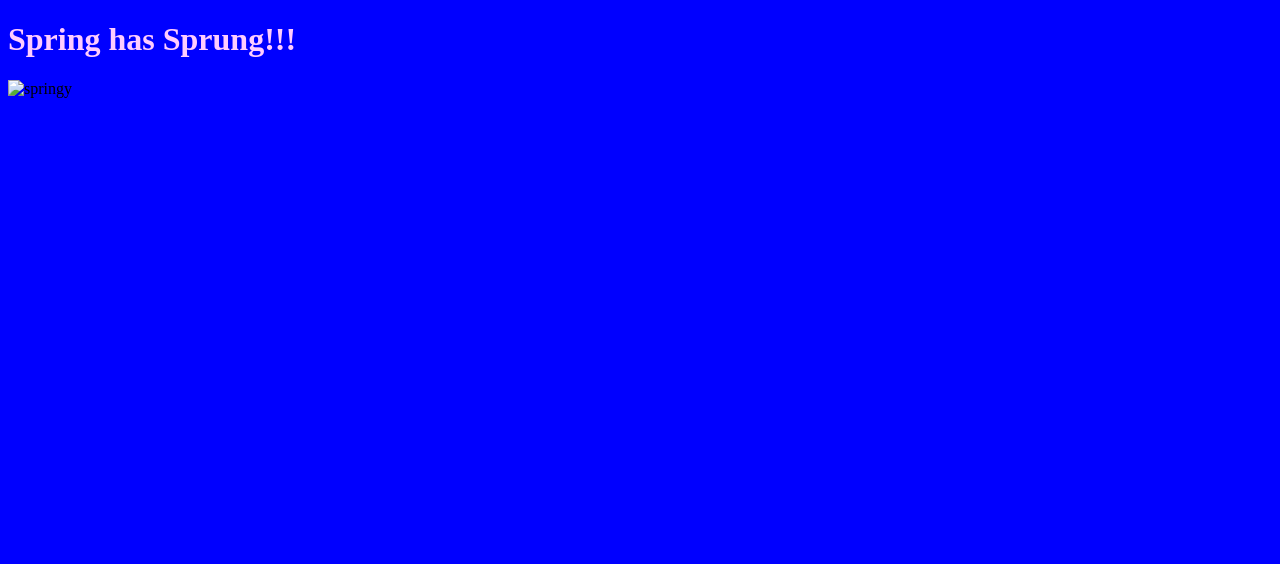
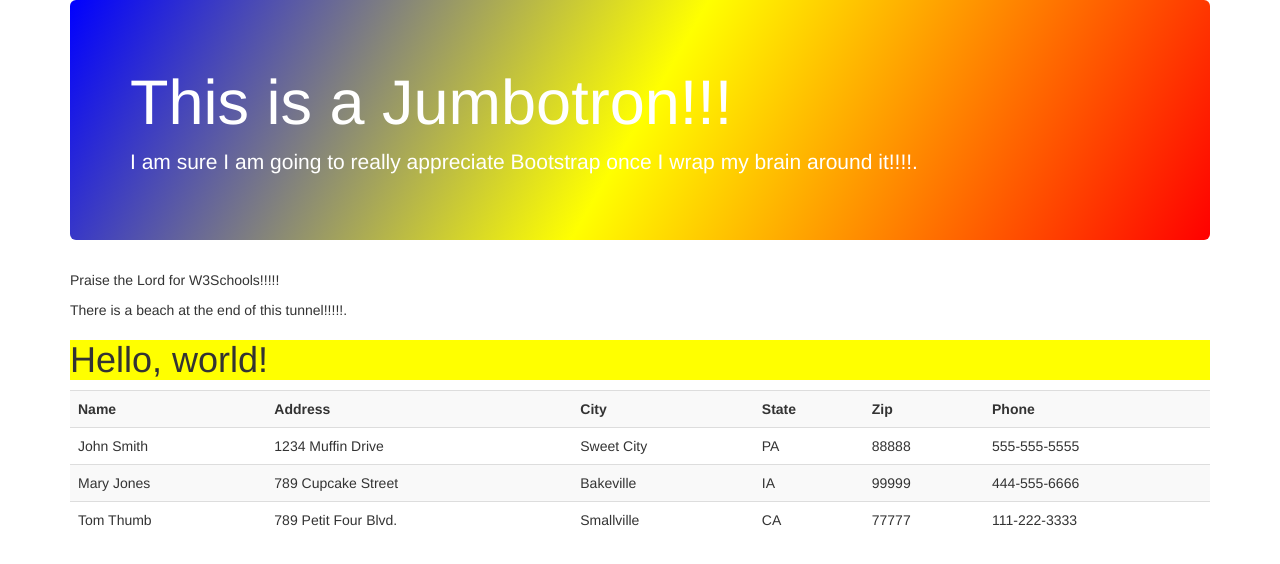
Before and after one commit to VerPloegL/Spring, a plain HTML site: page index.html in a window 1280 px wide. Drawn offline with nearby package versions, Linux system fonts and the light colour scheme.

Commit message:
Added Bootstrap

```diff
--- a/index.html
+++ b/index.html
@@ -1,15 +1,70 @@
 <!DOCTYPE html>
-<html>
+<html lang="en">
+  <head>
+    <meta charset="utf-8">
+    <meta http-equiv="X-UA-Compatible" content="IE=edge">
+    <meta name="viewport" content="width=device-width, initial-scale=1">
+    <!-- The above 3 meta tags *must* come first in the head; any other head content must come *after* these tags -->
+    <title>Bootstrap 101 Template</title>
 
-	<head>
-	<link rel="stylesheet" href="styles.css"/>
-	</head>
+    <!-- Bootstrap -->
+    <link rel="stylesheet" href="https://maxcdn.bootstrapcdn.com/bootstrap/3.3.7/css/bootstrap.min.css" >
 
-	<body>
-		<h1>Spring has Sprung!!!</h1>
+    <!-- HTML5 shim and Respond.js for IE8 support of HTML5 elements and media queries -->
+    <!-- WARNING: Respond.js doesn't work if you view the page via file:// -->
+    <!--[if lt IE 9]>
+      <script src="https://oss.maxcdn.com/html5shiv/3.7.3/html5shiv.min.js"></script>
+      <script src="https://oss.maxcdn.com/respond/1.4.2/respond.min.js"></script>
+    <![endif]-->
+  </head>
+  <body>
+	<div class="container">
+	  <div class="jumbotron" style="background: linear-gradient(300deg, red, yellow, blue)">
+		<h1 style="color:white">This is a Jumbotron!!!</h1>
+		<p style="color:white">I am sure I am going to really appreciate Bootstrap once I wrap my brain around it!!!!.</p>
+	  </div>
+	  <p>Praise the Lord for W3Schools!!!!!</p>
+	  <p>There is a beach at the end of this tunnel!!!!!.</p>
 
-		<img src="spring.jpg" alt="springy"/>
+	<h1 style="background-color:yellow" >Hello, world!</h1>
+	<table class="table table-striped table-hover">
+		<tr>
+			<th>Name</th>
+			<th>Address</th>
+			<th>City</th>
+			<th>State</th>
+			<th>Zip</th>
+			<th>Phone</th>
+		</tr>
+		<tr>
+			<td>John Smith</td>
+			<td>1234 Muffin Drive</td>
+			<td>Sweet City</td>
+			<td>PA</td>
+			<td>88888</td>
+			<td>555-555-5555</td>
+		</tr>
+		<tr>
+			<td>Mary Jones</td>
+			<td>789 Cupcake Street</td>
+			<td>Bakeville</td>
+			<td>IA</td>
+			<td>99999</td>
+			<td>444-555-6666</td>
+		</tr>
+		<tr>
+			<td>Tom Thumb</td>
+			<td>789 Petit Four Blvd.</td>
+			<td>Smallville</td>
+			<td>CA</td>
+			<td>77777</td>
+			<td>111-222-3333</td>
+		</td>
+	</div>
 
-	</body>
-
+    <!-- jQuery (necessary for Bootstrap's JavaScript plugins) -->
+    <script src="https://ajax.googleapis.com/ajax/libs/jquery/1.12.4/jquery.min.js"></script>
+    <!-- Include all compiled plugins (below), or include individual files as needed -->
+    <script src="js/bootstrap.min.js"></script>
+  </body>
 </html>
--- a/styles.css
+++ b/styles.css
@@ -1,5 +1,4 @@
 html{background-color: #0000ff;}
-
 
 h1{color: #ffccff;}
 
```
